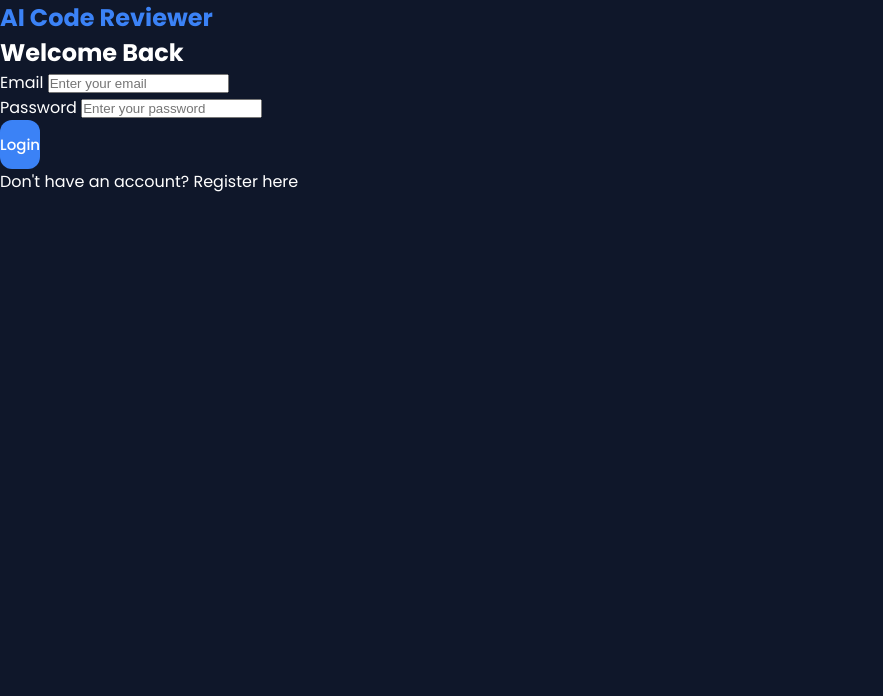
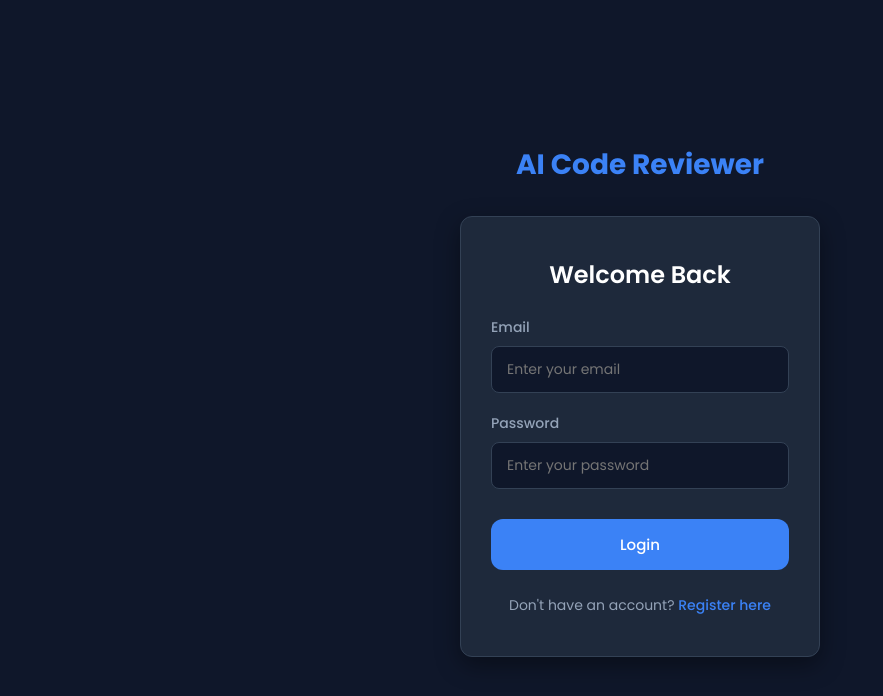
Before and after one commit to drishti-sherwani26/AI-Code-Reviewer, a plain HTML site: page login.html in a window 1280 px wide. Shown: the whole page, without its empty margins (0-883 px from the left). Drawn offline with Linux system fonts and the light colour scheme.

Commit message:
Add files via upload

```diff
--- a/style.css
+++ b/style.css
@@ -83,6 +83,25 @@
   background-color: #22c55e;
 }
 
+/* --- NEW: Styling for the Language Dropdown --- */
+.language-dropdown {
+  background-color: #1E293B;
+  color: #E2E8F0;
+  border: 1px solid #334155;
+  padding: 5px 10px;
+  border-radius: 6px;
+  font-family: 'Poppins', sans-serif;
+  font-size: 13px;
+  outline: none;
+  cursor: pointer;
+  transition: border-color 0.3s ease;
+}
+
+.language-dropdown:focus {
+  border-color: #3B82F6;
+}
+/* ---------------------------------------------- */
+
 .editor-heading {
   font-size: 15px;
   font-weight: 500;
@@ -114,6 +133,14 @@
   border-left: 1px solid #334155;
   white-space: pre-wrap;
 }
+
+/* --- NEW: Removes the focus box from the editable area --- */
+#code-input:focus {
+  outline: none;
+  border: none;
+  box-shadow: none;
+}
+/* --------------------------------------------------------- */
 
 .custom-input-section h3 {
   margin-bottom: 10px;
@@ -297,6 +324,7 @@
   display: flex;
   list-style: none;
   gap: 35px;
+  align-items: center;
 }
 
 .nav-links li {
@@ -329,6 +357,25 @@
   width: 100%;
 }
 
+/* --- NEW STYLES FOR THE LOGIN BUTTON --- */
+
+.login-nav-btn {
+  background-color: #3B82F6;
+  padding: 8px 18px;
+  border-radius: 8px;
+  color: white !important;
+  transition: background-color 0.3s, transform 0.2s ease;
+}
+
+.login-nav-btn::after {
+  display: none !important;
+}
+
+.login-nav-btn:hover {
+  background-color: #2563eb;
+  transform: translateY(-2px);
+}
+
 /* Responsive Navbar */
 
 @media (max-width: 900px) {
@@ -347,3 +394,97 @@
   }
 
 }
+/* --- AUTHENTICATION PAGE STYLES --- */
+
+.auth-body {
+  display: flex;
+  justify-content: center;
+  align-items: center;
+  min-height: 100vh;
+  background-color: #0F172A;
+}
+
+.auth-container {
+  width: 100%;
+  max-width: 400px;
+  padding: 20px;
+  display: flex;
+  flex-direction: column;
+  align-items: center;
+}
+
+.auth-logo {
+  margin-bottom: 30px;
+  font-size: 28px;
+}
+
+.auth-card {
+  width: 100%;
+  background-color: #1E293B;
+  border-radius: 12px;
+  padding: 40px 30px;
+  box-shadow: 0 8px 25px rgba(0, 0, 0, 0.4);
+  border: 1px solid #334155;
+}
+
+.auth-title {
+  font-size: 24px;
+  font-weight: 600;
+  margin-bottom: 25px;
+  text-align: center;
+}
+
+.input-group {
+  margin-bottom: 20px;
+  display: flex;
+  flex-direction: column;
+  gap: 8px;
+}
+
+.input-group label {
+  font-size: 14px;
+  color: #94A3B8;
+  font-weight: 500;
+}
+
+.input-group input {
+  width: 100%;
+  background-color: #0F172A;
+  border: 1px solid #334155;
+  border-radius: 8px;
+  padding: 12px 15px;
+  color: white;
+  font-family: 'Poppins', sans-serif;
+  font-size: 14px;
+  outline: none;
+  transition: border-color 0.3s;
+}
+
+.input-group input:focus {
+  border-color: #3B82F6;
+}
+
+.auth-btn {
+  width: 100%;
+  margin-top: 10px;
+  padding: 14px 0;
+}
+
+.auth-switch {
+  margin-top: 25px;
+  text-align: center;
+  font-size: 14px;
+  color: #94A3B8;
+}
+
+.auth-switch span {
+  color: #3B82F6;
+  cursor: pointer;
+  font-weight: 500;
+  transition: color 0.3s;
+}
+
+.auth-switch span:hover {
+  color: #2563eb;
+  text-decoration: underline;
+}
```
